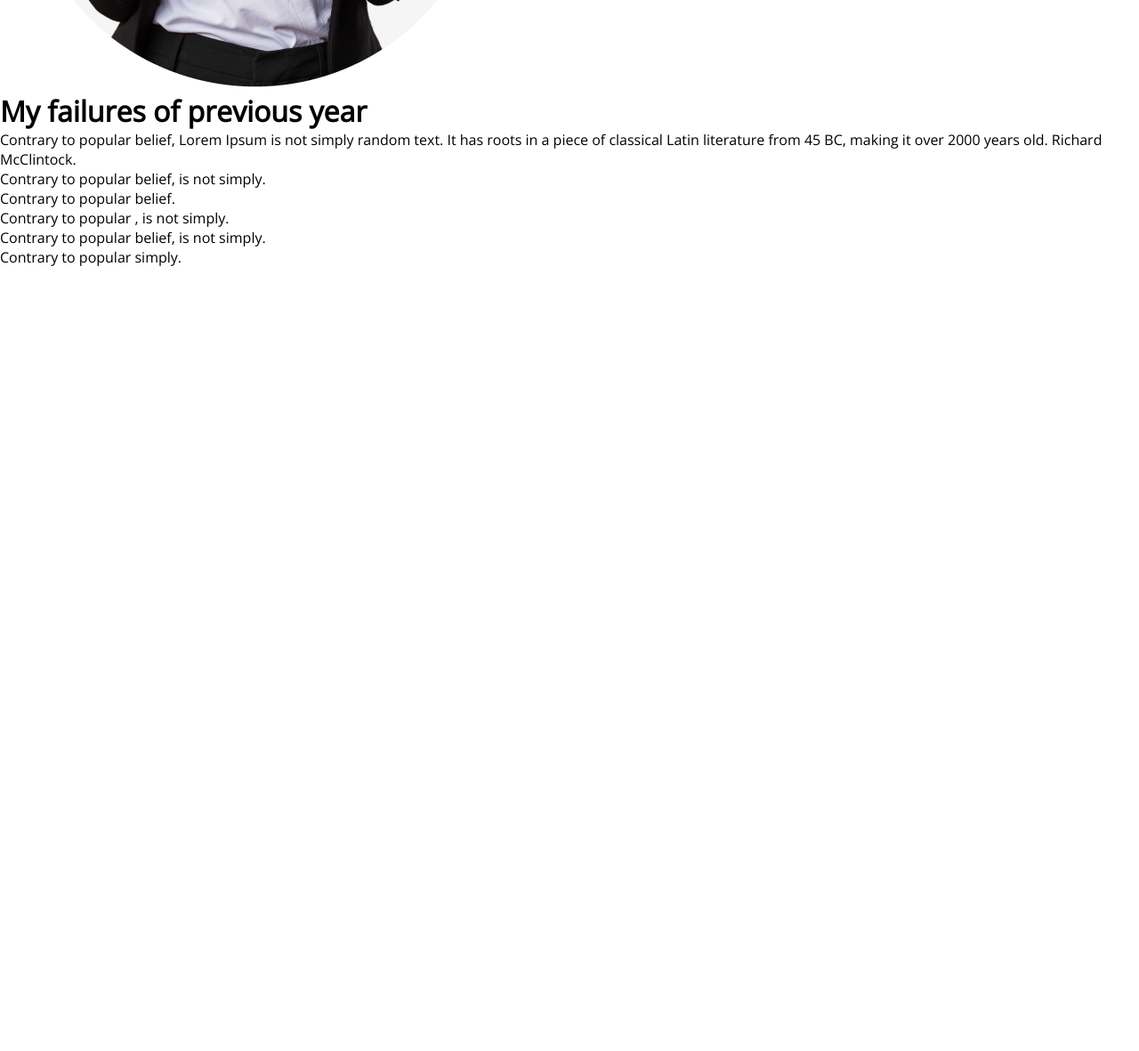
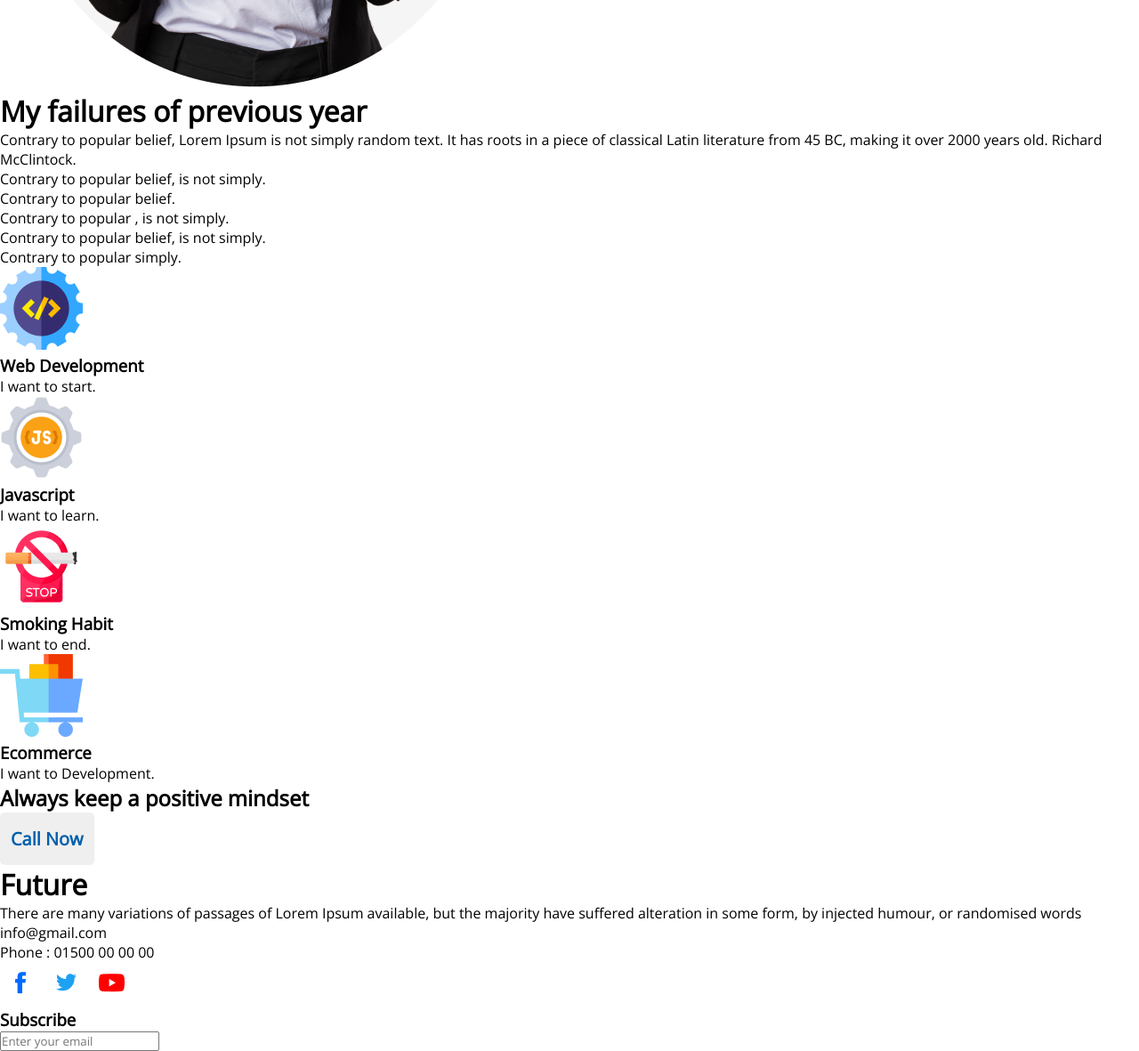
Before and after one commit to syedmahian1283/my-first-assignment, a plain HTML site: page index.html in a window 1280 px wide. Shown: the part 1426-2607 px from the top of the page at 89% size. Before the commit the page ends 1726 px from the top, so only its background shows below. Drawn offline with nearby package versions, Linux system fonts and the light colour scheme.

Commit message:
footer added

```diff
--- a/index.html
+++ b/index.html
@@ -35,6 +35,53 @@
             </div>
         </header>
         <!-- plan items -->
+        <section>
+            <div class="plan-criteria">
+                <div class="plan-item">
+                    <img src="images/icons/web.png" alt="">
+                    <h3 class="plan-title">Web Development</h3>
+                    <p class="plan-description">I want to start.</p>
+                </div>
+                <div class="plan-item">
+                    <img src="images/icons/js.png" alt="">
+                    <h3 class="plan-title">Javascript</h3>
+                    <p class="plan-description">I want to learn.</p>
+                </div>
+                <div class="plan-item">
+                    <img src="images/icons/smoke.png" alt="">
+                    <h3 class="plan-title">Smoking Habit</h3>
+                    <p class="plan-description">I want to end.</p>
+                </div>
+                <div class="plan-item">
+                    <img src="images/icons/ecom.png" alt="">
+                    <h3 class="plan-title">Ecommerce</h3>
+                    <p class="plan-description">I want to Development.</p>
+                </div>
+            </div>
+        </section>
+        <!-- Gradiant mindset box -->
+        <section>
+            <div class="gradiant">
+                <h1 class="gradiant-title">Always keep a positive mindset</h1>
+                <button class="btn-primary">Call Now</button>
+            </div>
+        </section>
     </main>
+    <!-- Footer part -->
+    <footer class="footer-section">
+        <div class="footer-mainpart">
+<h1 class="footer-title">Future</h1>
+<p class="footer-description">There are many variations of passages of Lorem Ipsum available, but the majority have suffered alteration in some form, by injected humour, or randomised words</p>
+<p class="footer-email">info@gmail.com</p>
+<p class="footer-number">Phone : 01500 00 00 00</p>
+<img src="images/icons/fb.png" alt="">
+<img src="images/icons/twitter.png" alt="">
+<img src="images/icons/youtube.png" alt="">
+        </div>
+        <div class="footer-subscribe">
+            <h3 class="footer-subtitle">Subscribe</h3>
+            <input type="email" name="mail" id="" placeholder="Enter your email">
+        </div>
+    </footer>
 </body>
 </html>
```
